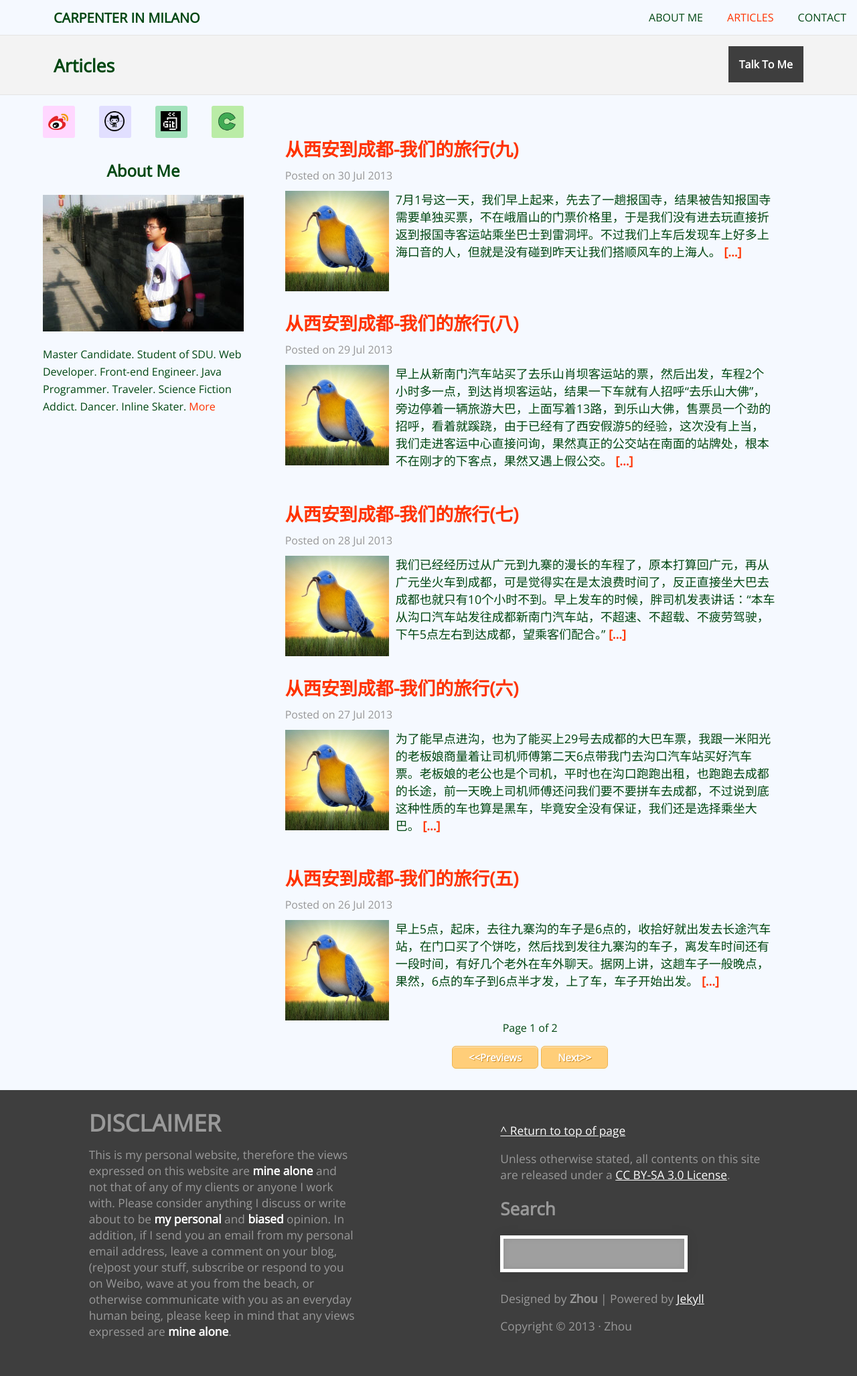
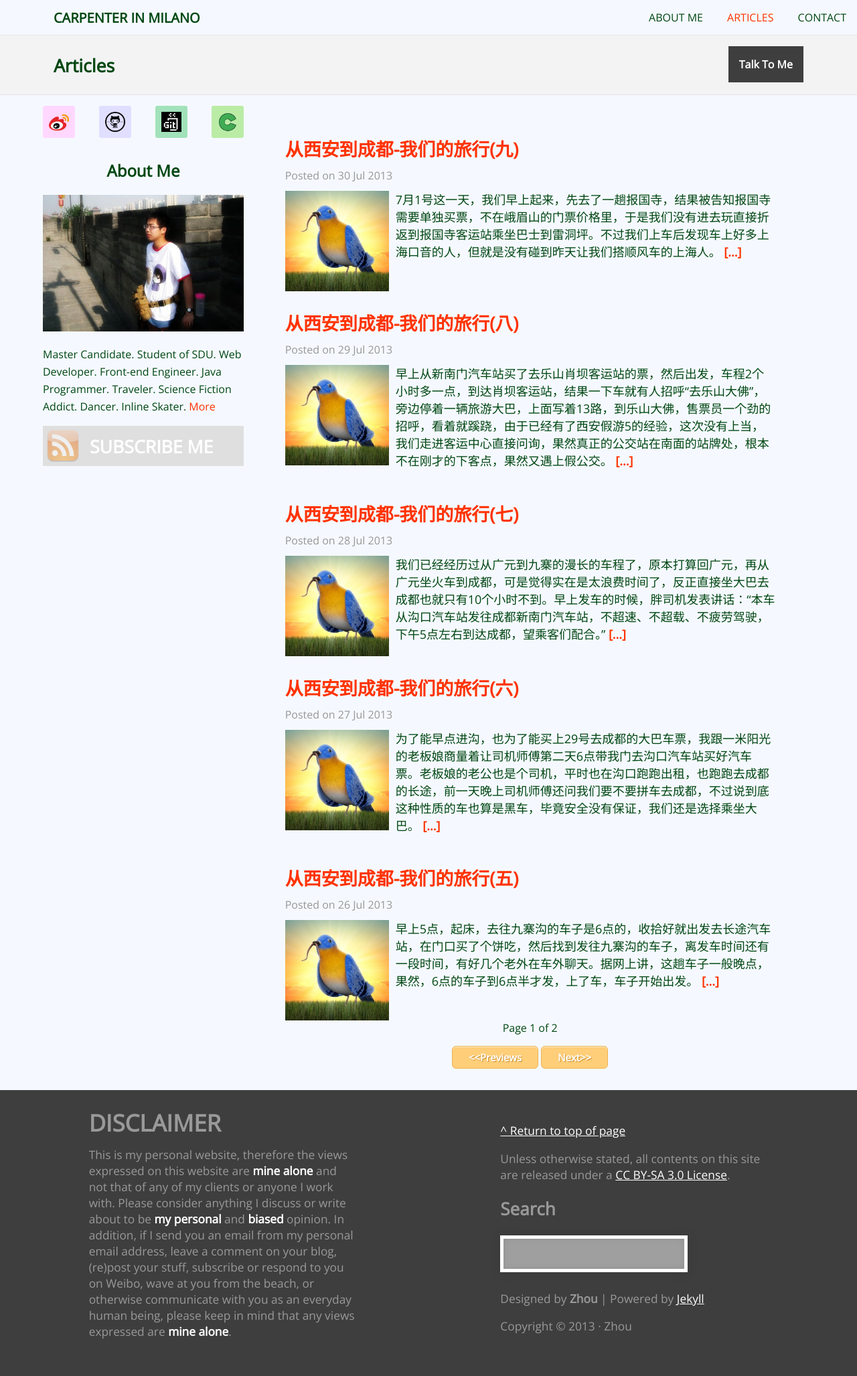
Before and after one commit to jason1114/jason1114.github.io, a Jekyll site: the page built from articles/index.html, in a window 1280 px wide. Shown: the whole page at 67% size. Built offline with Jekyll 4.4.1, drawn with Linux system fonts in a browser that asks for light colours; the list of posts is cut into pages by our own code.

Commit message:
add rss button and style

```diff
--- /dev/null
+++ b/_includes/rss_button.html
@@ -0,0 +1,5 @@
+<div class="rss">
+	<a href="/feed.xml">
+	<img src="/images/rss.png"><span>SUBSCRIBE ME</span>
+	</a>
+</div>
--- a/_layouts/post.html
+++ b/_layouts/post.html
@@ -7,6 +7,7 @@ active: articles
 	<div class="container-full clear wrap-social pull-right" id="social-left">
 		{% include social_group.html%}
 		{% include side_intro.html%}
+		{% include rss_button.html %}
 	</div>
 	<div class="container-full" id="wrap_intro">
 		<div id="intro">
--- a/articles/index.html
+++ b/articles/index.html
@@ -6,8 +6,9 @@ active: articles
 {% include talk_bar_articles.html %}
 <div id="two_column">
   <div class="container-full clear wrap-social pull-right" id="social-left">
-   {% include social_group.html%}
-   {% include side_intro.html%}
+   {% include social_group.html %}
+   {% include side_intro.html %}
+   {% include rss_button.html %}
  </div>
   <div class="container-full" id="wrap_intro">
     <div id="intro">
--- a/contact/index.html
+++ b/contact/index.html
@@ -8,6 +8,7 @@ active: contact
   <div class="container-full clear wrap-social pull-right" id="social-left">
    {% include social_group.html%}
    {% include side_intro.html%}
+   {% include rss_button.html %}
  </div>
  <div class="container-full" id="wrap_intro">
   <div id="intro">
--- a/css/style.css
+++ b/css/style.css
@@ -47,6 +47,12 @@ footer input[type="text"] {
 a{
   color: rgb(1, 71, 18);
   text-decoration: none;
+  -o-transition:0.7s;
+  -ms-transition:0.7s;
+  -moz-transition:0.7s;
+  -webkit-transition:0.7s;
+  /* ...and now for the proper property */
+  transition:0.7s;
 }
 a:visited{
   color:rgb(1, 71, 18);
@@ -206,8 +212,8 @@ a.social:hover{
 .social img {
   width: 30px;
   position: relative;
-  top: 8px;
-  left: 8px;
+  top: 9px;
+  left: 9px;
 }
 .social-group{
   padding-top: 1em;
@@ -280,7 +286,41 @@ a.social:hover{
   font-size: 13pt;
   margin-right: 10px;
 }
-/*styles for articles*/
+/*
+***********************************
+styles for articles
+***********************************
+*/
+.rss{
+  height: 60px
+}
+.rss a{
+  display: block;
+  width: 295px;
+  background-color: rgb(223, 223, 223);
+  padding-top: 5px;
+  padding-left: 5px;
+  position: relative;
+}
+.rss a:hover{
+  background-color: rgb(248, 134, 80);
+}
+.rss a img{
+  width: 50px;
+  display: inline-block;
+  opacity: 0.5;
+}
+.rss a span{
+  font-size: 20pt;
+  position: absolute;
+  top: 13px;
+  left: 70px;
+  color: white;
+  font-weight: 900
+}
+.rss a:hover span{
+
+}
 .next-and-previous{
   margin-top: 2em;
   font-size:10pt
@@ -423,6 +463,7 @@ a.social:hover{
 @media screen and (min-width:980px ){
   .wrap-social{
     float: left;
+    margin-bottom: 2em;
   }
   .social-group{
     margin-left: 0;
```
Also changed, not shown: images/rss.png (added).
